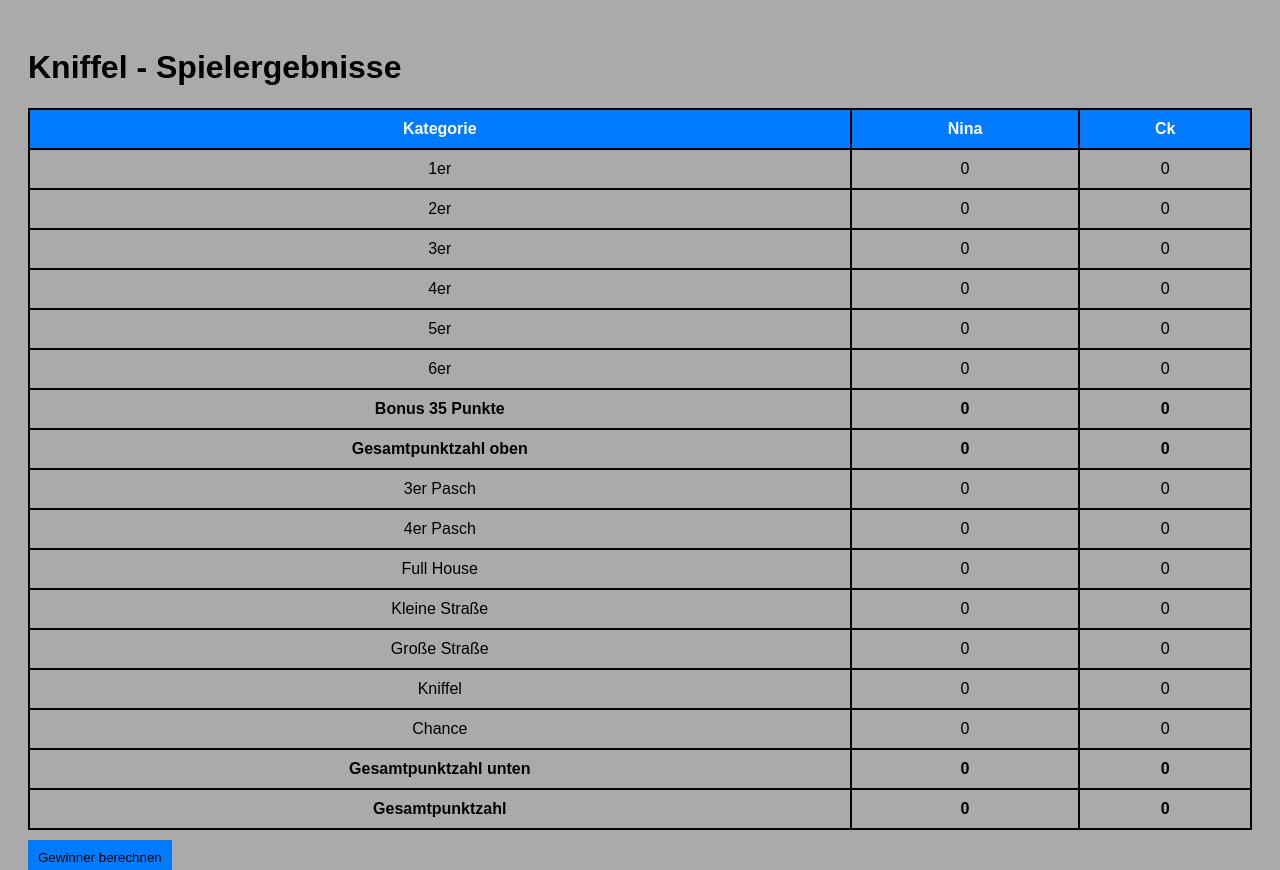
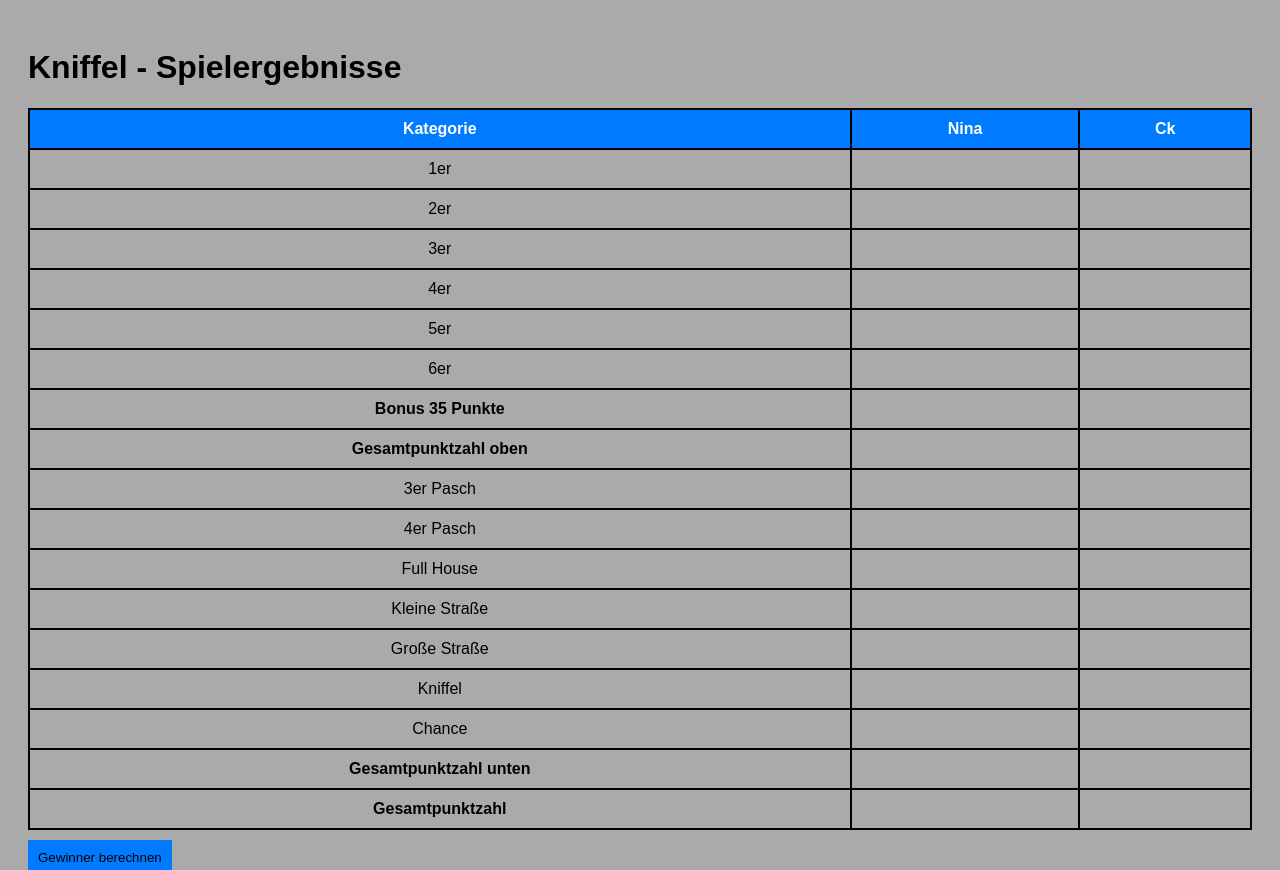
Before and after one commit to christiankoch1999/Kniffel, a Flask app: page / in a window 1280 px wide. Shown: the top 870 px of the page. Run offline with Flask 3, Linux system fonts and the light colour scheme; some libraries are stand-ins or nearby versions.

Commit message:
0er entfernt

```diff
--- a/templates/index.html
+++ b/templates/index.html
@@ -65,95 +65,95 @@
       <!-- Oberer Bereich -->
       <tr>
         <td>1er</td>
-        <td class="editable" data-category="1er" data-player="1">0</td>
-        <td class="editable" data-category="1er" data-player="2">0</td>
+        <td class="editable" data-category="1er" data-player="1"></td>
+        <td class="editable" data-category="1er" data-player="2"></td>
       </tr>
       <tr>
         <td>2er</td>
-        <td class="editable" data-category="2er" data-player="1">0</td>
-        <td class="editable" data-category="2er" data-player="2">0</td>
+        <td class="editable" data-category="2er" data-player="1"></td>
+        <td class="editable" data-category="2er" data-player="2"></td>
       </tr>
       <tr>
         <td>3er</td>
-        <td class="editable" data-category="3er" data-player="1">0</td>
-        <td class="editable" data-category="3er" data-player="2">0</td>
+        <td class="editable" data-category="3er" data-player="1"></td>
+        <td class="editable" data-category="3er" data-player="2"></td>
       </tr>
       <tr>
         <td>4er</td>
-        <td class="editable" data-category="4er" data-player="1">0</td>
-        <td class="editable" data-category="4er" data-player="2">0</td>
+        <td class="editable" data-category="4er" data-player="1"></td>
+        <td class="editable" data-category="4er" data-player="2"></td>
       </tr>
       <tr>
         <td>5er</td>
-        <td class="editable" data-category="5er" data-player="1">0</td>
-        <td class="editable" data-category="5er" data-player="2">0</td>
+        <td class="editable" data-category="5er" data-player="1"></td>
+        <td class="editable" data-category="5er" data-player="2"></td>
       </tr>
       <tr>
         <td>6er</td>
-        <td class="editable" data-category="6er" data-player="1">0</td>
-        <td class="editable" data-category="6er" data-player="2">0</td>
+        <td class="editable" data-category="6er" data-player="1"></td>
+        <td class="editable" data-category="6er" data-player="2"></td>
       </tr>
 
 
       <tr class="bonus-row">
         <td>Bonus 35 Punkte</td>
-        <td data-category="bonus" data-player="1" id="bonus1">0</td>
-        <td data-category="bonus" data-player="2" id="bonus2">0</td>
+        <td data-category="bonus" data-player="1" id="bonus1"></td>
+        <td data-category="bonus" data-player="2" id="bonus2"></td>
       </tr>
       <tr class="finalUpperPoints">
         <td>Gesamtpunktzahl oben</td>
-        <td id="total1">0</td>
-        <td id="total2">0</td>
+        <td id="total1"></td>
+        <td id="total2"></td>
       </tr>
 
       <!-- Unterer Bereich -->
       <tr>
         <td>3er Pasch</td>
-        <td class="editable" data-category="3er Pasch" data-player="1">0</td>
-        <td class="editable" data-category="3er Pasch" data-player="2">0</td>
+        <td class="editable" data-category="3er Pasch" data-player="1"></td>
+        <td class="editable" data-category="3er Pasch" data-player="2"></td>
       </tr>
       <tr>
         <td>4er Pasch</td>
-        <td class="editable" data-category="4er Pasch" data-player="1">0</td>
-        <td class="editable" data-category="4er Pasch" data-player="2">0</td>
+        <td class="editable" data-category="4er Pasch" data-player="1"></td>
+        <td class="editable" data-category="4er Pasch" data-player="2"></td>
       </tr>
       <tr>
         <td>Full House</td>
-        <td class="editable" data-category="Full House" data-player="1">0</td>
-        <td class="editable" data-category="Full House" data-player="2">0</td>
+        <td class="editable" data-category="Full House" data-player="1"></td>
+        <td class="editable" data-category="Full House" data-player="2"></td>
       </tr>
       <tr>
         <td>Kleine Straße</td>
-        <td class="editable" data-category="Kleine Straße" data-player="1">0</td>
-        <td class="editable" data-category="Kleine Straße" data-player="2">0</td>
+        <td class="editable" data-category="Kleine Straße" data-player="1"></td>
+        <td class="editable" data-category="Kleine Straße" data-player="2"></td>
       </tr>
       <tr>
         <td>Große Straße</td>
-        <td class="editable" data-category="Große Straße" data-player="1">0</td>
-        <td class="editable" data-category="Große Straße" data-player="2">0</td>
+        <td class="editable" data-category="Große Straße" data-player="1"></td>
+        <td class="editable" data-category="Große Straße" data-player="2"></td>
       </tr>
       <tr>
         <td>Kniffel</td>
-        <td class="editable" data-category="Kniffel" data-player="1">0</td>
-        <td class="editable" data-category="Kniffel" data-player="2">0</td>
+        <td class="editable" data-category="Kniffel" data-player="1"></td>
+        <td class="editable" data-category="Kniffel" data-player="2"></td>
       </tr>
       <tr>
         <td>Chance</td>
-        <td class="editable" data-category="Chance" data-player="1">0</td>
-        <td class="editable" data-category="Chance" data-player="2">0</td>
+        <td class="editable" data-category="Chance" data-player="1"></td>
+        <td class="editable" data-category="Chance" data-player="2"></td>
       </tr>
 
       <!-- Final Summary -->
 
       <tr class="finalLowerPoints">
         <td>Gesamtpunktzahl unten</td>
-        <td id="lowerTotal1">0</td>
-        <td id="lowerTotal2">0</td>
+        <td id="lowerTotal1"></td>
+        <td id="lowerTotal2"></td>
       </tr>
       <tr class="grandTotal">
         <td>Gesamtpunktzahl</td>
-        <td id="grandTotal1">0</td>
-        <td id="grandTotal2">0</td>
+        <td id="grandTotal1"></td>
+        <td id="grandTotal2"></td>
       </tr>
     </tbody>
   </table>
@@ -181,7 +181,7 @@
         // Für den oberen Teil (1er, 2er, etc.)
         if (category === "1er" || category === "2er" || category === "3er" || category === "4er" || category === "5er" || category === "6er") {
           value = prompt(`Wie viele ${category} hast du geworfen?`);
-          if (value >= 1 && value <= 5) {
+          if (value >= 0 && value <= 5) {
             value = value * parseInt(category);
           } else {
             alert('Bitte gib eine Zahl zwischen 1 und 5 ein.');
@@ -195,9 +195,17 @@
         }
         // Für Full House, Kleine Straße, Große Straße, Kniffel (Ja/Nein)
         else if (category === "Full House" || category === "Kleine Straße" || category === "Große Straße" || category === "Kniffel") {
-          const result = confirm(`Hast du ein ${category}? (OK für Ja, Abbrechen für Nein)`);
-          value = result ? (category === "Full House" ? 25 : category === "Kleine Straße" ? 30 : category === "Große Straße" ? 40 : 50) : 0;
-        }
+    const result = confirm(`Hast du ein ${category}? (OK für Ja, Abbrechen für Nein)`);
+
+    if (result) {
+        value = category === "Full House" ? 25 :
+                category === "Kleine Straße" ? 30 :
+                category === "Große Straße" ? 40 : 50;
+    } else {
+        value = 0;  // Beim Klicken auf "Streichen" wird 0 eingetragen
+    }
+}
+
 
         // Berechne den Wert und setze ihn in die Zelle
         this.textContent = value;
```
